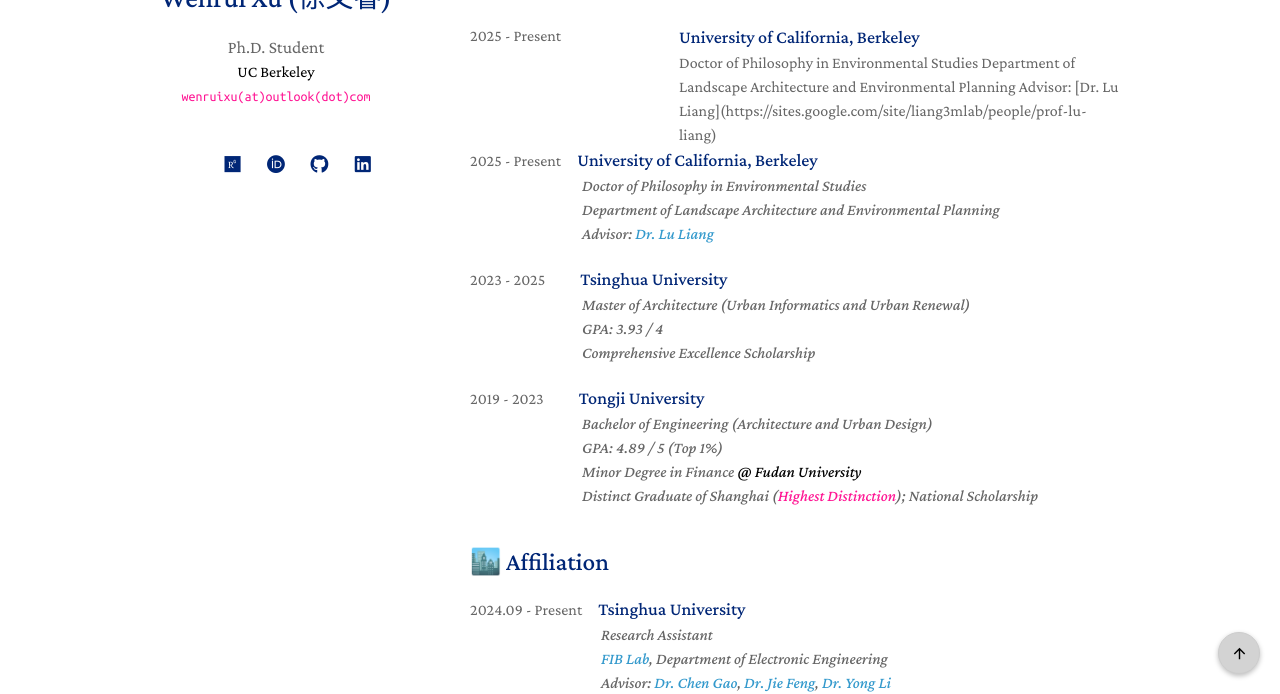
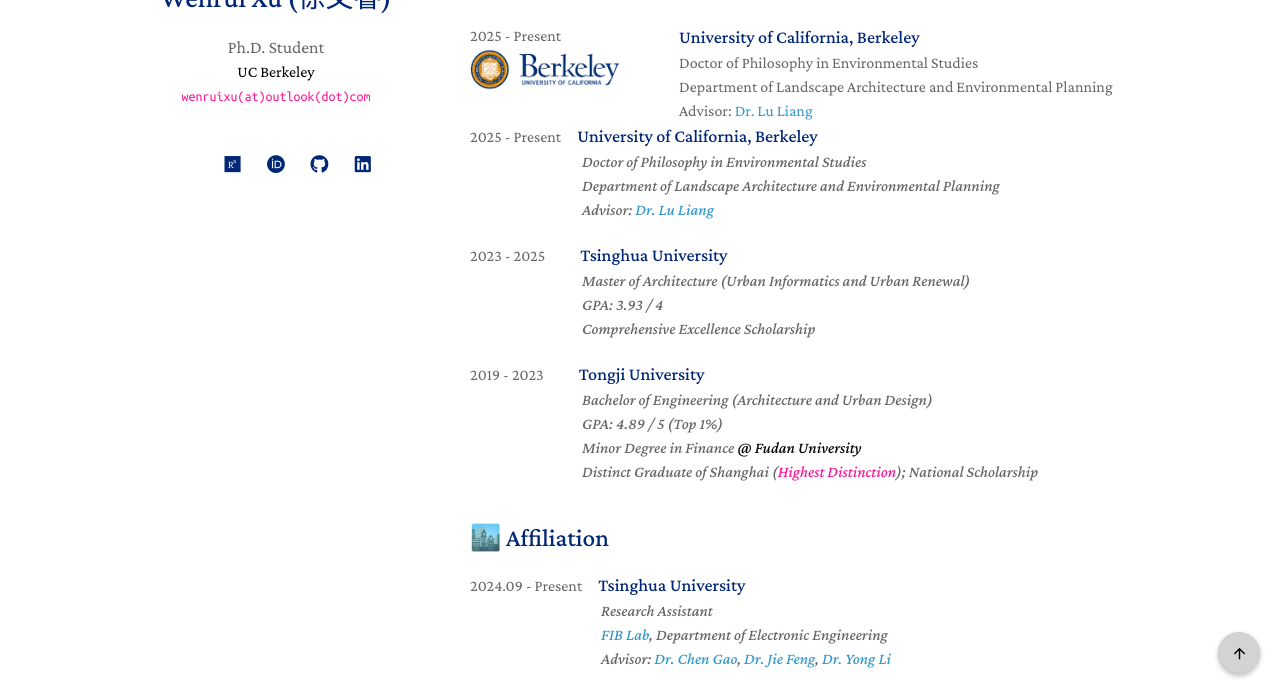
Before and after one commit to ruaruaxu/ruaruaxu.github.io, a Jekyll site: the page built from index.md, in a window 1280 px wide and 900 px high, scrolled down 1461 px, cut to the strip 206-900 px from the top of the window. Built offline with Jekyll 4.4.1, drawn with Linux system fonts in a browser that asks for light colours; a style sheet for code colours, icons or effects is not loaded.

Commit message:
Update index.md

```diff
--- a/index.md
+++ b/index.md
@@ -38,16 +38,21 @@
 
 <a href="https://wenruixu.com/"><img height="50" src="./assets/img/ucberkeley.png"></a>
 <a href="https://wenruixu.com/"><img height="50" src="./assets/img/ucberkeley.png"></a>
-<a href="https://wenruixu.com/"><img height="50" src="./assets/img/ucberkeley.png"></a>
 
 <div style="display: flex;">
-  <div style="flex: 3; padding-right: 10px;">2025 - Present</div>
+
+  <div style="flex: 3; padding-right: 10px;">
+  2025 - Present<br>
+  <a href="https://wenruixu.com/"><img width="150" src="./assets/img/ucberkeley.png"></a>
+  </div>
+
   <div style="flex: 7; padding-left: 10px;">
   <strong><font color="#002676" size="4">University of California, Berkeley</font></strong><br>
-  Doctor of Philosophy in Environmental Studies
-  Department of Landscape Architecture and Environmental Planning
-  Advisor: [Dr. Lu Liang](https://sites.google.com/site/liang3mlab/people/prof-lu-liang)
+  Doctor of Philosophy in Environmental Studies<br>
+  Department of Landscape Architecture and Environmental Planning<br>
+  Advisor: <a href="https://sites.google.com/site/liang3mlab/people/prof-lu-liang">Dr. Lu Liang</a>
   </div>
+
 </div>
 
 2025 - Present　**<font color="#002676" size="4">University of California, Berkeley</font>**<br>
```
